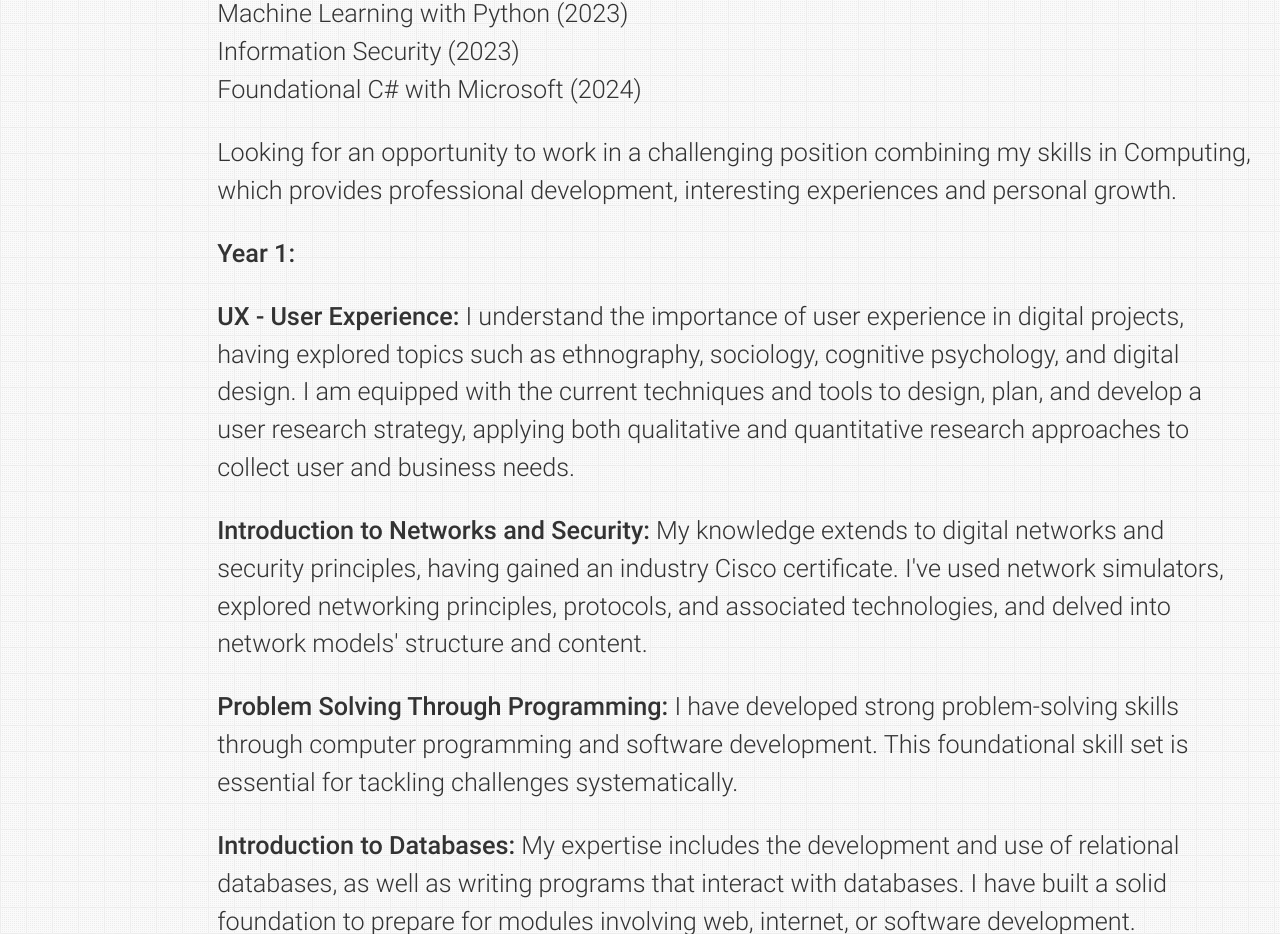
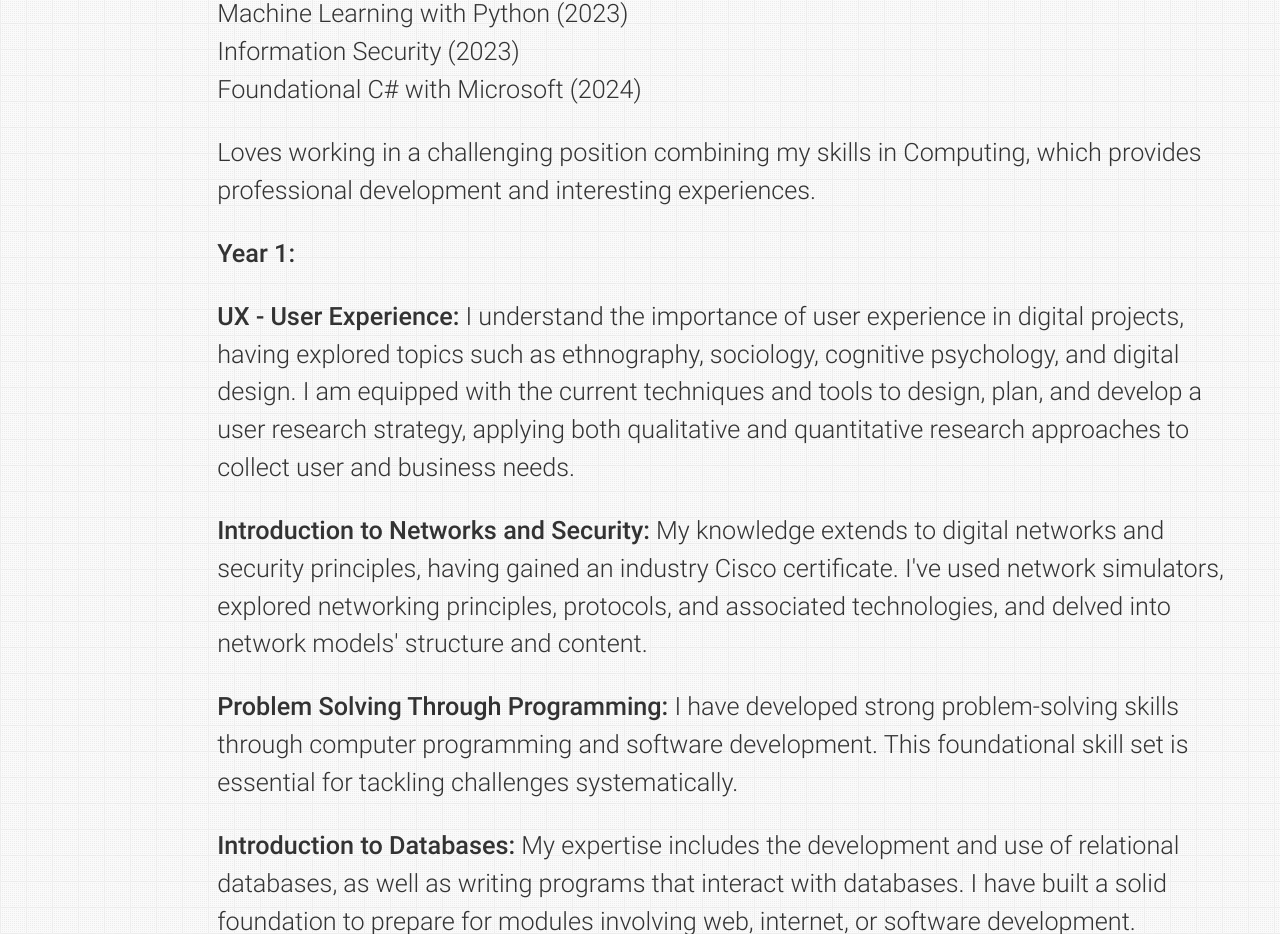
Before and after one commit to tonysolent/tonysolent.github.io, a plain HTML site: page index.html in a window 1280 px wide. Shown: the part 2031-2965 px from the top of the page. Drawn offline with nearby package versions, Linux system fonts and the light colour scheme.

Commit message:
Update index.html

```diff
--- a/index.html
+++ b/index.html
@@ -366,8 +366,8 @@
         </ul>
         </p>
         <p>
-          Looking for an opportunity to work in a challenging position combining my skills in Computing, which provides
-          professional development, interesting experiences and personal growth.
+          Loves working in a challenging position combining my skills in Computing, which provides
+          professional development and interesting experiences.
         </p>
 
         <p>
```
